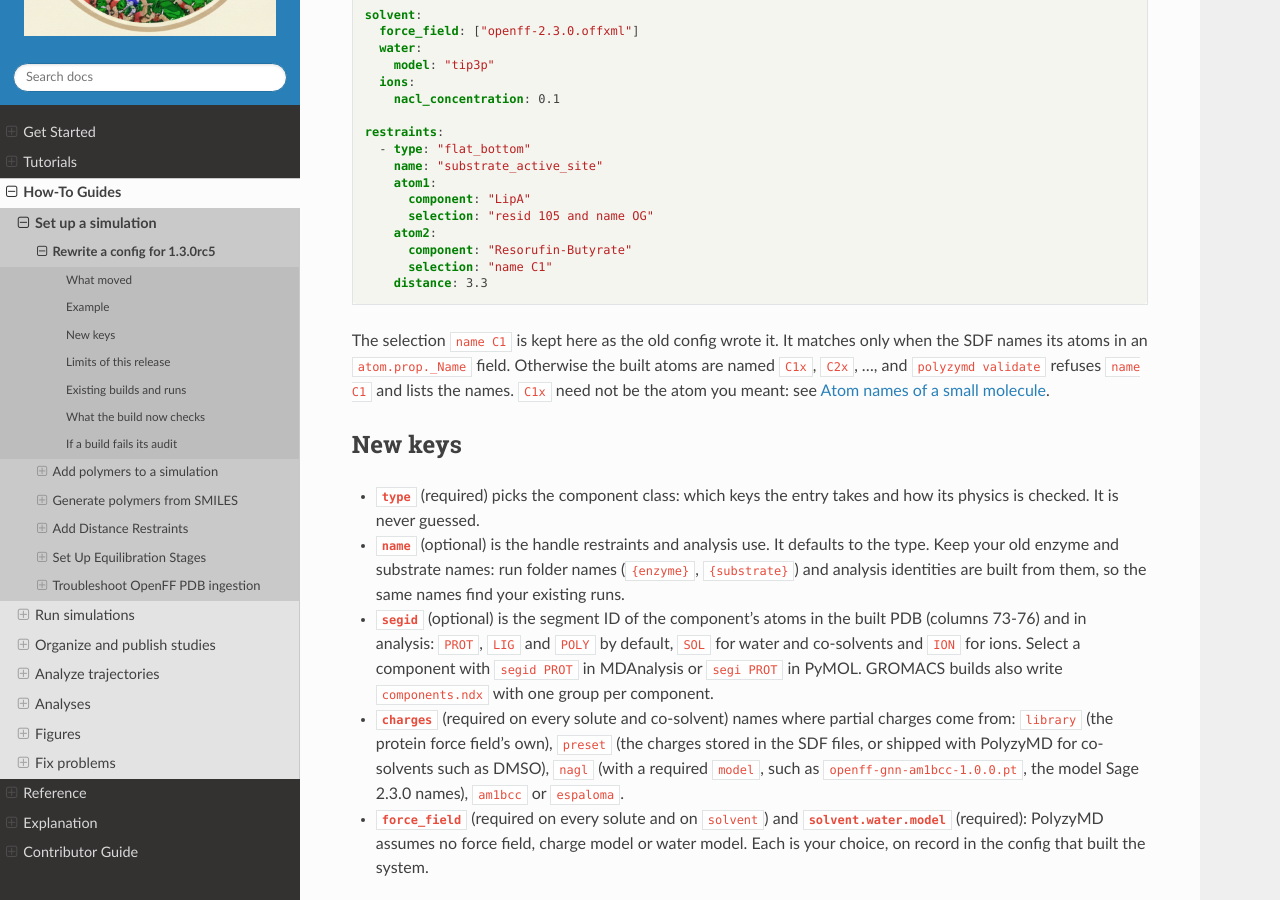
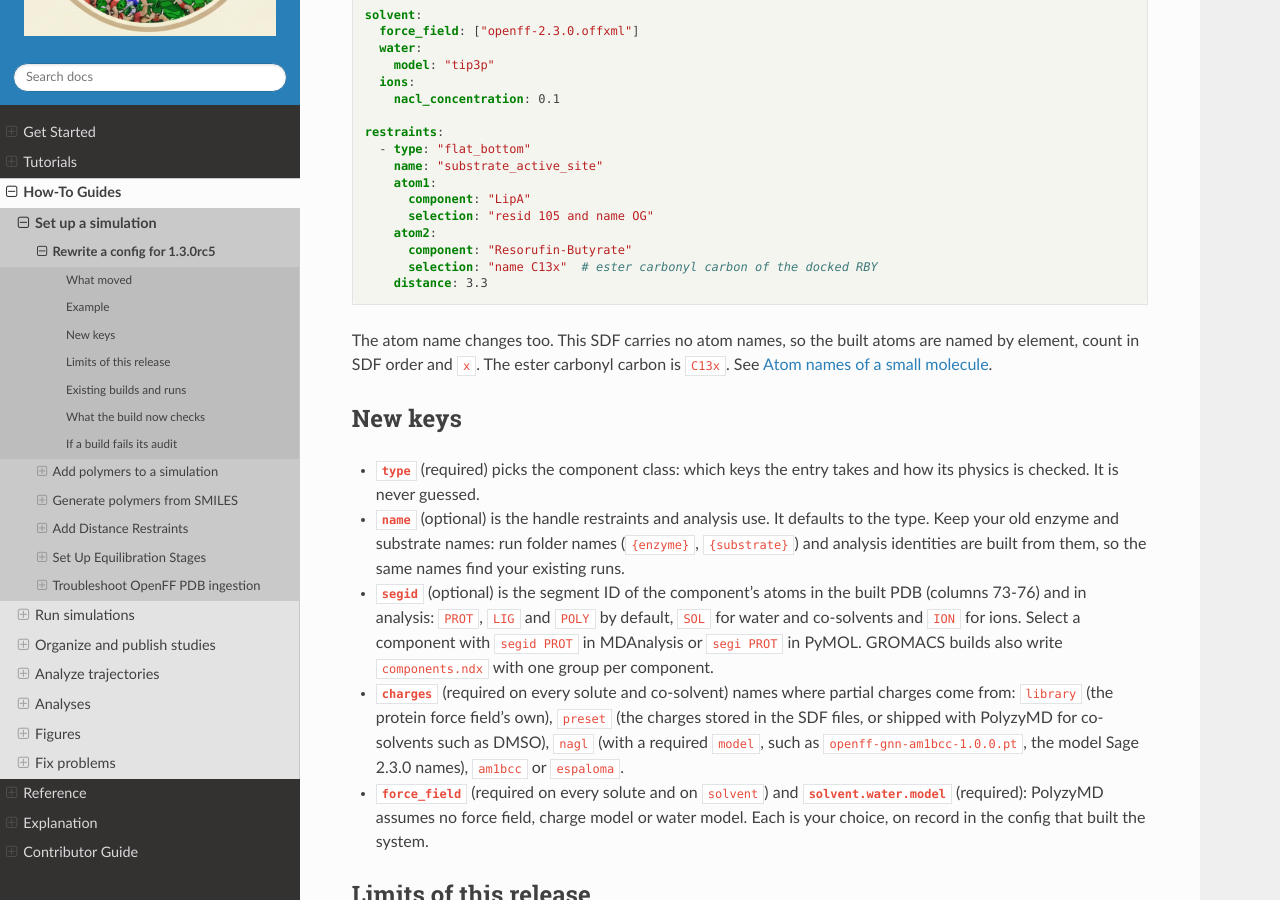
Before and after one commit to joelaforet/polyzymd, a Sphinx documentation site: the page built from docs/source/how_to/rewrite_config_rc5.md, in a window 1280 px wide and 900 px high, scrolled down 2076 px. Built offline with Sphinx 7.4.7 and the Read the Docs theme 3.1.0, drawn with Linux system fonts in a browser that asks for light colours.

Commit message:
Select the ester carbon by its OpenFF name in the rc5 rewrite guide's LipA example

````diff
--- a/docs/source/how_to/rewrite_config_rc5.md
+++ b/docs/source/how_to/rewrite_config_rc5.md
@@ -100,15 +100,13 @@ restraints:
       selection: "resid 105 and name OG"
     atom2:
       component: "Resorufin-Butyrate"
-      selection: "name C1"
+      selection: "name C13x"  # ester carbonyl carbon of the docked RBY
     distance: 3.3
 ```
 
-The selection `name C1` is kept here as the old config wrote it. It matches
-only when the SDF names its atoms in an `atom.prop._Name` field. Otherwise the
-built atoms are named `C1x`, `C2x`, ..., and `polyzymd validate` refuses
-`name C1` and lists the names. `C1x` need not be the atom you meant: see
-{ref}`restraint-ligand-atom-names`.
+The atom name changes too. This SDF carries no atom names, so the built atoms
+are named by element, count in SDF order and `x`. The ester carbonyl carbon is
+`C13x`. See {ref}`restraint-ligand-atom-names`.
 
 ## New keys
 
````
